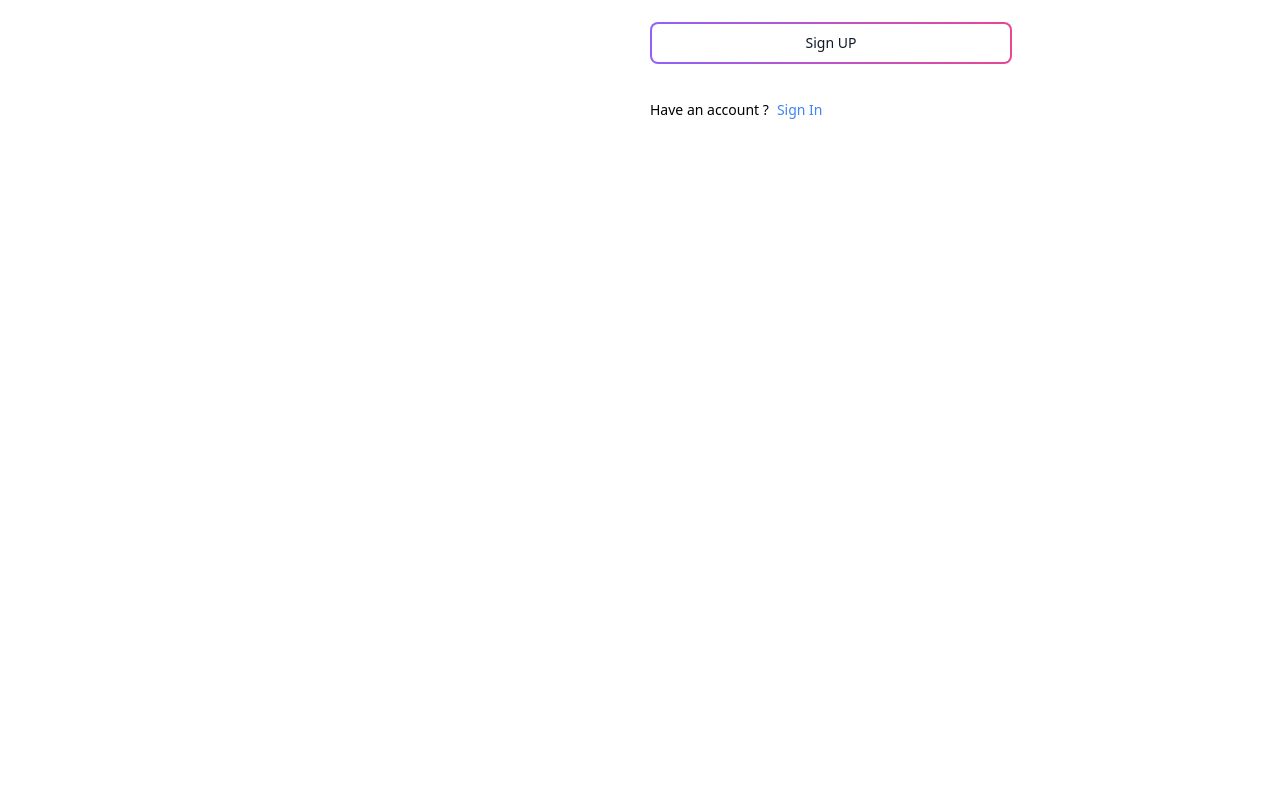
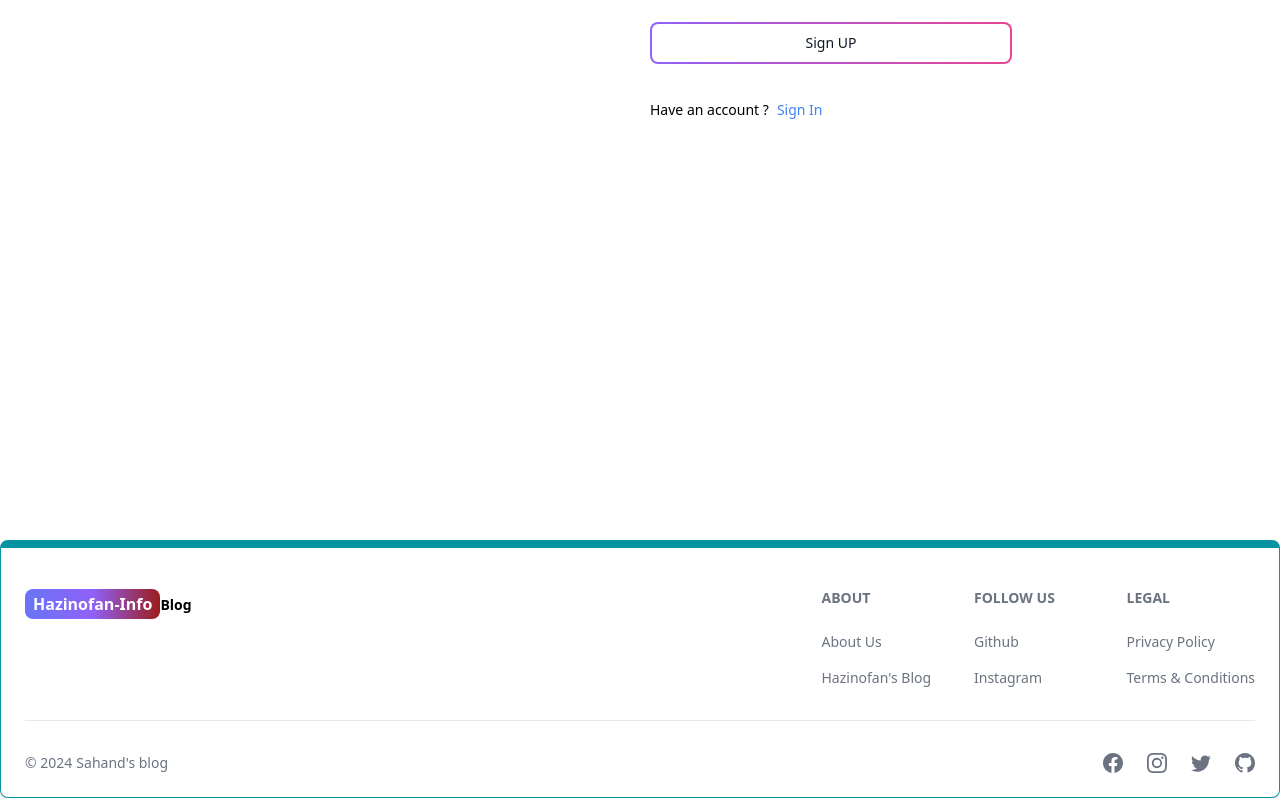
Before and after one commit to hazinofan/mern-blog, a React (Vite) app in the folder client/: page /SignUp in a window 1280 px wide. Shown: the part 404-1202 px from the top of the page. Before the commit the page ends 944 px from the top, so only its background shows below. Built offline with nearby package versions, Linux system fonts and the light colour scheme.

Commit message:
creating a footer

```diff
--- a/client/src/App.jsx
+++ b/client/src/App.jsx
@@ -7,6 +7,7 @@
 import SignIn from './pages/SignIn'
 import SignUp from './pages/SignUp'
 import Header from './components/Header'
+import Footer from './components/Footer'
 
 function App() {
   return (
@@ -20,6 +21,7 @@
         <Route path='/SignIn' element={<SignIn />}/>
         <Route path='/SignUp' element={<SignUp />}/>
       </Routes>
+      <Footer />
     </BrowserRouter>
   )
 }
--- /dev/null
+++ b/client/src/components/Footer.jsx
@@ -0,0 +1,77 @@
+import { Footer } from 'flowbite-react';
+import { Link } from 'react-router-dom';
+import { BsFacebook, BsInstagram, BsTwitter, BsGithub, BsDribbble } from 'react-icons/bs';
+export default function FooterCom() {
+  return (
+    <Footer container className='border border-t-8 border-teal-500'>
+      <div className='w-full max-w-7xl mx-auto'>
+        <div className='grid w-full justify-between sm:flex md:grid-cols-1'>
+          <div className='mt-5'>
+            <Link to='/' className='self-center whitespace-nowrap
+              text-sm:text-xl font-semibold dark:text-white '>
+              <span className='px-2 py-1 bg-gradient-to-r from-indigo-500
+              via-purple-500 to-red-800 rounded-lg text-white'> Hazinofan-Info</span>
+              <span className='text-sm'>Blog</span>
+            </Link>
+          </div>
+          <div className='grid grid-cols-2 gap-8 mt-4 sm:grid-cols-3 sm:gap-6'>
+            <div>
+              <Footer.Title title='About' />
+              <Footer.LinkGroup col>
+                <Footer.Link
+                  href='https://www.100jsprojects.com'
+                  target='_blank'
+                  rel='noopener noreferrer'
+                >
+                  About Us
+                </Footer.Link>
+                <Footer.Link
+                  href='/about'
+                  target='_blank'
+                  rel='noopener noreferrer'
+                >
+                  Hazinofan's Blog
+                </Footer.Link>
+              </Footer.LinkGroup>
+            </div>
+            <div>
+              <Footer.Title title='Follow us' />
+              <Footer.LinkGroup col>
+                <Footer.Link
+                  href='https://github.com/hazinofan'
+                  target='_blank'
+                  rel='noopener noreferrer'
+                >
+                  Github
+                </Footer.Link>
+                <Footer.Link href='#'>Instagram</Footer.Link>
+              </Footer.LinkGroup>
+            </div>
+            <div>
+              <Footer.Title title='Legal' />
+              <Footer.LinkGroup col>
+                <Footer.Link href='#'>Privacy Policy</Footer.Link>
+                <Footer.Link href='#'>Terms &amp; Conditions</Footer.Link>
+              </Footer.LinkGroup>
+            </div>
+          </div>
+        </div>
+        <Footer.Divider />
+        <div className='w-full sm:flex sm:items-center sm:justify-between'>
+          <Footer.Copyright
+            href='#'
+            by="Sahand's blog"
+            year={new Date().getFullYear()}
+          />
+          <div className="flex gap-6 sm:mt-0 mt-4 sm:justify-center">
+            <Footer.Icon href='#' icon={BsFacebook}/>
+            <Footer.Icon href='#' icon={BsInstagram}/>
+            <Footer.Icon href='#' icon={BsTwitter}/>
+            <Footer.Icon href='https://github.com/hazinofan' icon={BsGithub}/>
+
+          </div>
+        </div>
+      </div>
+    </Footer>
+  );
+}
--- a/client/src/components/Header.jsx
+++ b/client/src/components/Header.jsx
@@ -3,7 +3,6 @@
 import React from 'react'
 import { AiOutlineSearch } from "react-icons/ai";
 import { FaMoon } from "react-icons/fa";
-import './Header.css'
 
 
 function Header() {
```
Also changed, not shown: client/src/components/Header.css (deleted).
